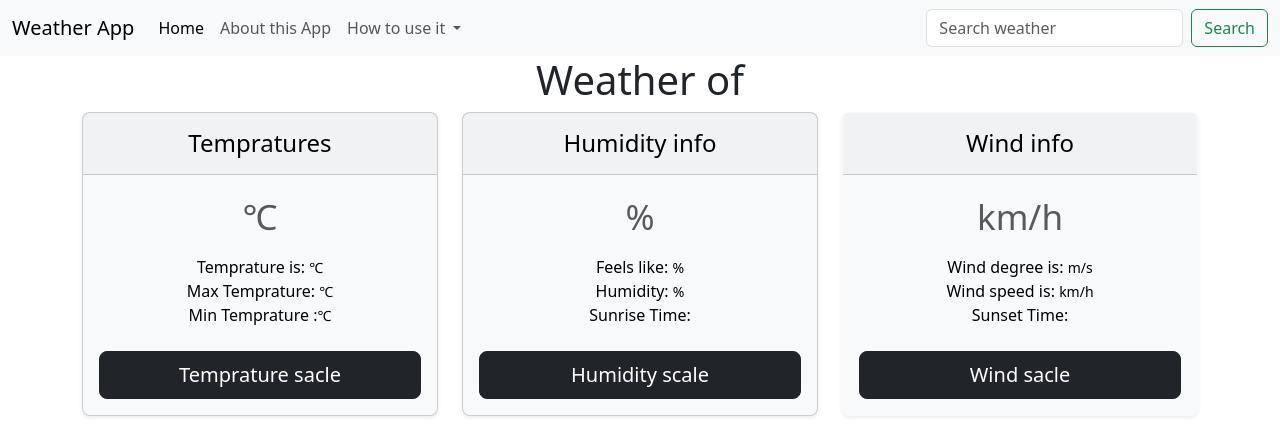
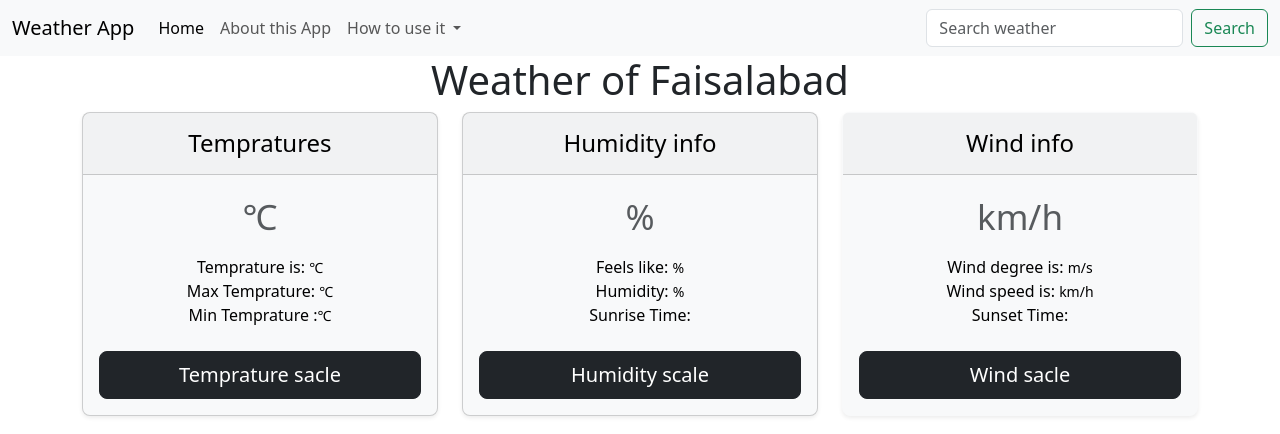
Before and after one commit to UmarAhmadNoor/weather-managment-system, a plain HTML site: page index.html in a window 1280 px wide. Shown: the top 434 px of the page. Drawn offline with nearby package versions, Linux system fonts and the light colour scheme; no server answers.

Commit message:
Update index.html

```diff
--- a/index.html
+++ b/index.html
@@ -129,7 +129,7 @@
             </main>
   <img src="https://images.unsplash.com/photo-1630574232726-fc3ea90637b8?ixlib=rb-4.0.3&ixid=M3wxMjA3fDB8MHxzZWFyY2h8MTB8fHJhaW55JTIwd2VhdGhlciUyMEhEfGVufDB8fDB8fHww&auto=format&fit=crop&w=500&q=60" height="400"width="1120">
 
-            <script src="weather.js"></script>
+            <script src="index.js"></script>
 
 </body>
 
```
